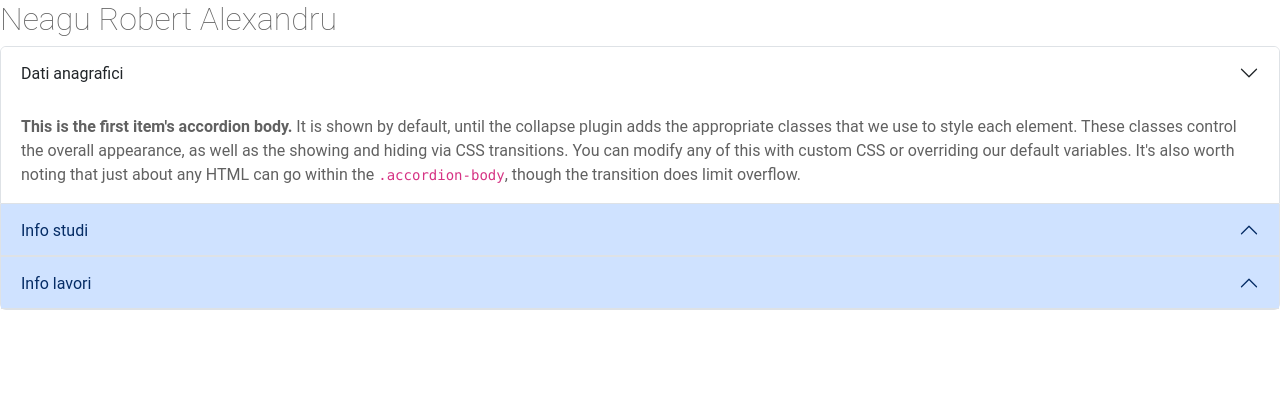
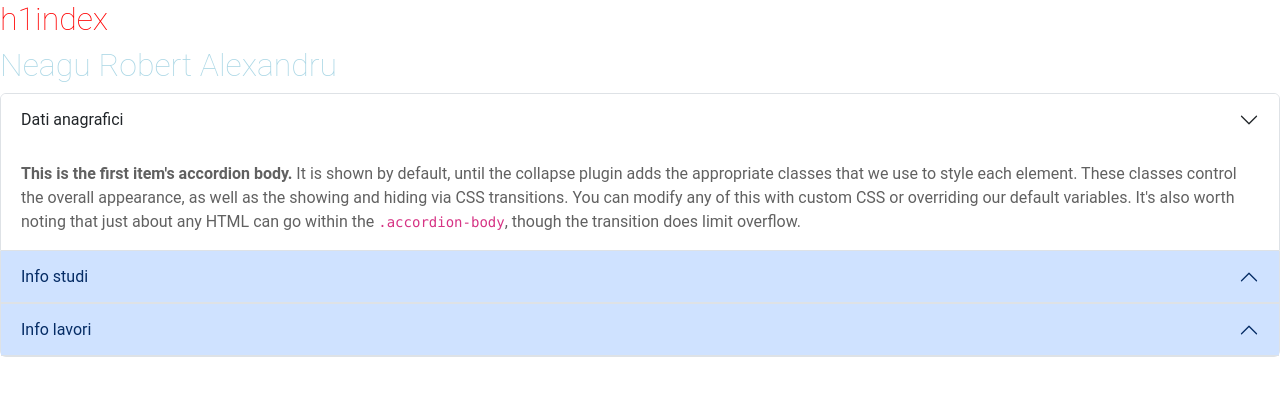
Before and after one commit to NeaguRobertAlexandru31/angular-03, an Angular app: page / in a window 1280 px wide. Shown: the top 396 px of the page. Built offline with nearby package versions, Linux system fonts and the light colour scheme.

Commit message:
info-css

```diff
--- a/src/app/app.component.css
+++ b/src/app/app.component.css
@@ -1,5 +1,5 @@
-body{
-    background-color: purple;
+h1{
+    color: lightblue;
 }
 
 
--- a/src/app/app.component.ts
+++ b/src/app/app.component.ts
@@ -14,6 +14,7 @@ export class AppComponent implements OnInit {
 
   ngOnInit(): void {}
 
+  /* Alternate pen/close sections on click */
   toggleSezione(nomeSezione: string) {
     this.datiAnagrafici = false;
     this.infoStudi = false;
--- a/src/app/app.module.ts
+++ b/src/app/app.module.ts
@@ -9,8 +9,8 @@ import { AppComponent } from './app.component';
     BrowserModule,
     ReactiveFormsModule,
     RouterModule.forRoot([
-/*     { path: '', component: AppComponent },
- */    ])
+    //{ path: '', component:  },
+    ])
   ],
   declarations: [
     AppComponent,
--- a/src/index.html
+++ b/src/index.html
@@ -14,6 +14,7 @@
 </head>
 
 <body>
+  <h1>h1index</h1>
   <app-root></app-root>
 </body>
 
--- a/src/styles.css
+++ b/src/styles.css
@@ -1,4 +1,7 @@
 /* Global Styles */
+h1{
+  color: red;
+}
 
 .verde{
   color: lime;
```
